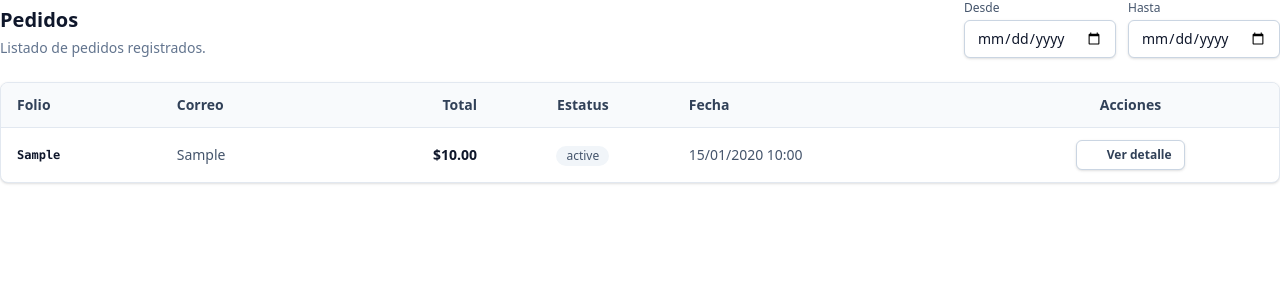
After one commit to hugovhs/hugo_santos, a Laravel app: page /dashboard/pedidos in a window 1280 px wide. The commit adds this page. Shown: the top 300 px of the page. Run offline with Laravel 12, Linux system fonts and the light colour scheme; a user stored in the database is signed in; data comes from the database, SQL or seed files in the repository; tables that the repository leaves empty hold one stand-in row (values such as "Sample post"); style sheets or scripts are compiled from the project's sources; some libraries are stand-ins or nearby versions; some web fonts are replaced.

Commit message:
historial de pedidos en el dashboard funcional

```diff
--- /dev/null
+++ b/app/Livewire/Dashboard/Pedidos.php
@@ -0,0 +1,96 @@
+<?php
+
+namespace App\Livewire\Dashboard;
+
+use App\Models\Pedido;
+use Carbon\Carbon;
+use Livewire\Attributes\Layout;
+use Livewire\Attributes\Title;
+use Livewire\Attributes\Url;
+use Livewire\Component;
+use Livewire\WithPagination;
+
+class Pedidos extends Component
+{
+    use WithPagination;
+
+    #[Url]
+    public string $fechaInicio = '';
+
+    #[Url]
+    public string $fechaFin = '';
+
+    public ?int $pedidoDetalleId = null;
+
+    public function verDetalle(int $id): void
+    {
+        $this->pedidoDetalleId = $id;
+    }
+
+    public function cerrarDetalle(): void
+    {
+        $this->pedidoDetalleId = null;
+    }
+
+    public function updatedFechaInicio(): void
+    {
+        $this->resetPage();
+    }
+
+    public function updatedFechaFin(): void
+    {
+        $this->resetPage();
+    }
+
+    public function limpiarFiltros(): void
+    {
+        $this->reset(['fechaInicio', 'fechaFin']);
+        $this->resetPage();
+    }
+
+    public function getFiltrosActivosProperty(): bool
+    {
+        return trim($this->fechaInicio) !== '' || trim($this->fechaFin) !== '';
+    }
+
+    protected function fechaValida(string $valor): ?string
+    {
+        $valor = trim($valor);
+
+        if ($valor === '') {
+            return null;
+        }
+
+        try {
+            return Carbon::createFromFormat('Y-m-d', $valor)->toDateString();
+        } catch (\Throwable) {
+            return null;
+        }
+    }
+
+    #[Title('Pedidos')]
+    #[Layout('components.layouts.admin')]
+    public function render()
+    {
+        $inicio = $this->fechaValida($this->fechaInicio);
+        $fin = $this->fechaValida($this->fechaFin);
+
+        $rangoInvertido = $inicio !== null && $fin !== null && $inicio > $fin;
+
+        $pedidos = Pedido::query()
+            ->when($inicio !== null, fn ($query) => $query->whereDate('fecha', '>=', $inicio))
+            ->when($fin !== null, fn ($query) => $query->whereDate('fecha', '<=', $fin))
+            ->orderByDesc('fecha')
+            ->orderByDesc('id')
+            ->paginate(10)
+            ->withQueryString();
+
+        return view('livewire.dashboard.pedidos', [
+            'pedidos' => $pedidos,
+            'rangoInvertido' => $rangoInvertido,
+            'pedidoDetalle' => $this->pedidoDetalleId
+                ? Pedido::query()->with(['detalles.producto'])->find($this->pedidoDetalleId)
+                : null,
+        ]);
+    }
+}
--- a/resources/views/dashboard/sidebar.blade.php
+++ b/resources/views/dashboard/sidebar.blade.php
@@ -29,6 +29,12 @@
             <i class="fa-solid fa-tags"></i>
             Categorías
         </a>
+
+        <a href="{{ route('dashboard.pedidos') }}"
+           class="flex items-center gap-3 rounded-lg px-3 py-2 text-sm font-medium transition-colors {{ request()->routeIs('dashboard.pedidos*') ? 'bg-indigo-600 text-white' : 'hover:bg-slate-800 hover:text-white' }}">
+            <i class="fa-solid fa-receipt"></i>
+            Pedidos
+        </a>
     </nav>
 
     {{-- Datos de usuario loggeado --}}
--- /dev/null
+++ b/resources/views/livewire/dashboard/pedidos.blade.php
@@ -0,0 +1,221 @@
+<div>
+    <div class="mb-6 flex flex-col gap-4 sm:flex-row sm:items-end sm:justify-between">
+        <div>
+            <h1 class="text-xl font-semibold text-slate-900">Pedidos</h1>
+            <p class="mt-1 text-sm text-slate-500">Listado de pedidos registrados.</p>
+        </div>
+
+        {{-- Filtros por rango de fechas (tiempo real, sin recargar) --}}
+        <div class="flex flex-col gap-3 sm:flex-row sm:items-end">
+            <div>
+                <label for="filtro-fecha-inicio" class="block text-xs font-medium text-slate-600">Desde</label>
+                <input
+                    id="filtro-fecha-inicio"
+                    type="date"
+                    wire:model.live="fechaInicio"
+                    class="mt-1 rounded-md border border-slate-300 bg-white px-3 py-2 text-sm text-slate-900 shadow-sm focus:border-indigo-500 focus:outline-none focus:ring-1 focus:ring-indigo-500"
+                />
+            </div>
+
+            <div>
+                <label for="filtro-fecha-fin" class="block text-xs font-medium text-slate-600">Hasta</label>
+                <input
+                    id="filtro-fecha-fin"
+                    type="date"
+                    wire:model.live="fechaFin"
+                    class="mt-1 rounded-md border border-slate-300 bg-white px-3 py-2 text-sm text-slate-900 shadow-sm focus:border-indigo-500 focus:outline-none focus:ring-1 focus:ring-indigo-500"
+                />
+            </div>
+
+            @if ($this->filtrosActivos)
+                <button
+                    type="button"
+                    wire:click="limpiarFiltros"
+                    class="inline-flex items-center justify-center gap-2 rounded-md border border-slate-300 bg-white px-3 py-2 text-sm font-semibold text-slate-600 shadow-sm transition hover:bg-slate-50 hover:text-slate-900"
+                >
+                    <i class="fa-solid fa-xmark" aria-hidden="true"></i>
+                    Limpiar
+                </button>
+            @endif
+        </div>
+    </div>
+
+    @if ($rangoInvertido)
+        <p class="mb-4 rounded-md border border-amber-200 bg-amber-50 px-4 py-3 text-sm text-amber-800">
+            <i class="fa-solid fa-triangle-exclamation mr-2" aria-hidden="true"></i>
+            La fecha «Desde» es posterior a la fecha «Hasta». Ajusta el rango para ver resultados.
+        </p>
+    @endif
+
+    {{-- Tabla de pedidos --}}
+    <div class="overflow-hidden rounded-lg border border-slate-200 bg-white shadow-sm">
+        <div class="overflow-x-auto">
+            <table class="min-w-full divide-y divide-slate-200 text-sm">
+                <thead class="bg-slate-50">
+                    <tr>
+                        <th scope="col" class="px-4 py-3 text-left font-semibold text-slate-700">Folio</th>
+                        <th scope="col" class="px-4 py-3 text-left font-semibold text-slate-700">Correo</th>
+                        <th scope="col" class="px-4 py-3 text-right font-semibold text-slate-700">Total</th>
+                        <th scope="col" class="px-4 py-3 text-center font-semibold text-slate-700">Estatus</th>
+                        <th scope="col" class="px-4 py-3 text-left font-semibold text-slate-700">Fecha</th>
+                        <th scope="col" class="px-4 py-3 text-center font-semibold text-slate-700">Acciones</th>
+                    </tr>
+                </thead>
+                <tbody class="divide-y divide-slate-200">
+                    @forelse ($pedidos as $pedido)
+                        <tr class="hover:bg-slate-50">
+                            <td class="whitespace-nowrap px-4 py-3 font-mono text-xs font-semibold text-slate-900">{{ $pedido->folio }}</td>
+                            <td class="max-w-[220px] truncate px-4 py-3 text-slate-600" title="{{ $pedido->correo }}">{{ $pedido->correo }}</td>
+                            <td class="whitespace-nowrap px-4 py-3 text-right font-semibold text-slate-900">${{ number_format($pedido->total, 2) }}</td>
+                            <td class="whitespace-nowrap px-4 py-3 text-center">
+                                <span class="inline-flex items-center rounded-full bg-slate-100 px-2.5 py-0.5 text-xs font-medium text-slate-600">{{ $pedido->estatus }}</span>
+                            </td>
+                            <td class="whitespace-nowrap px-4 py-3 text-slate-600">{{ \Carbon\Carbon::parse($pedido->fecha)->format('d/m/Y H:i') }}</td>
+                            <td class="whitespace-nowrap px-4 py-3">
+                                <div class="flex items-center justify-center gap-2">
+                                    <button
+                                        type="button"
+                                        wire:click="verDetalle({{ $pedido->id }})"
+                                        class="inline-flex items-center gap-2 rounded-md border border-slate-300 bg-white px-3 py-1.5 text-xs font-semibold text-slate-700 shadow-sm transition hover:bg-indigo-50 hover:text-indigo-700"
+                                    >
+                                        <i class="fa-solid fa-eye" aria-hidden="true"></i>
+                                        Ver detalle
+                                    </button>
+                                </div>
+                            </td>
+                        </tr>
+                    @empty
+                        <tr>
+                            <td colspan="6" class="px-4 py-10 text-center text-slate-500">
+                                @if ($this->filtrosActivos)
+                                    No hay pedidos en el rango de fechas seleccionado.
+                                @else
+                                    No hay pedidos registrados.
+                                @endif
+                            </td>
+                        </tr>
+                    @endforelse
+                </tbody>
+            </table>
+        </div>
+    </div>
+
+    {{-- Paginación --}}
+    <div class="mt-4">
+        {{ $pedidos->links() }}
+    </div>
+
+    {{-- Modal: detalle del pedido --}}
+    @if ($pedidoDetalle)
+        <div
+            class="fixed inset-0 z-50 flex items-center justify-center p-4"
+            role="dialog"
+            aria-modal="true"
+            aria-label="Detalle del pedido {{ $pedidoDetalle->folio }}"
+        >
+            <div
+                class="absolute inset-0 bg-slate-900/60"
+                wire:click="cerrarDetalle"
+                aria-hidden="true"
+            ></div>
+
+            <div class="relative max-h-[90vh] w-full max-w-2xl overflow-y-auto rounded-lg bg-white shadow-xl">
+                <div class="flex items-center justify-between border-b border-slate-200 px-5 py-4">
+                    <h2 class="text-base font-semibold text-slate-900">
+                        Detalle del pedido
+                        <span class="ml-1 font-mono text-xs text-slate-500">{{ $pedidoDetalle->folio }}</span>
+                    </h2>
+                    <button
+                        type="button"
+                        wire:click="cerrarDetalle"
+                        class="rounded-md p-1.5 text-slate-400 transition hover:bg-slate-100 hover:text-slate-700"
+                        aria-label="Cerrar detalle"
+                    >
+                        <i class="fa-solid fa-xmark" aria-hidden="true"></i>
+                    </button>
+                </div>
+
+                <div class="space-y-5 px-5 py-5">
+                    <dl class="grid grid-cols-2 gap-3 rounded-lg bg-slate-50 p-4 text-sm sm:grid-cols-4">
+                        <div>
+                            <dt class="text-xs font-medium uppercase tracking-wide text-slate-500">Correo</dt>
+                            <dd class="mt-0.5 break-all font-semibold text-slate-900">{{ $pedidoDetalle->correo }}</dd>
+                        </div>
+                        <div>
+                            <dt class="text-xs font-medium uppercase tracking-wide text-slate-500">Fecha</dt>
+                            <dd class="mt-0.5 font-semibold text-slate-900">{{ \Carbon\Carbon::parse($pedidoDetalle->fecha)->format('d/m/Y H:i') }}</dd>
+                        </div>
+                        <div>
+                            <dt class="text-xs font-medium uppercase tracking-wide text-slate-500">Estatus</dt>
+                            <dd class="mt-0.5 font-semibold text-slate-900">{{ $pedidoDetalle->estatus }}</dd>
+                        </div>
+                        <div>
+                            <dt class="text-xs font-medium uppercase tracking-wide text-slate-500">Folio</dt>
+                            <dd class="mt-0.5 font-mono text-xs font-semibold text-slate-900">{{ $pedidoDetalle->folio }}</dd>
+                        </div>
+                    </dl>
+
+                    <div>
+                        <h3 class="text-sm font-semibold text-slate-700">Productos</h3>
+                        <div class="mt-2 overflow-x-auto rounded-lg border border-slate-200">
+                            <table class="min-w-full divide-y divide-slate-200 text-sm">
+                                <thead class="bg-slate-50">
+                                    <tr>
+                                        <th scope="col" class="px-4 py-2 text-left font-semibold text-slate-700">Producto</th>
+                                        <th scope="col" class="px-4 py-2 text-right font-semibold text-slate-700">Cantidad</th>
+                                        <th scope="col" class="px-4 py-2 text-right font-semibold text-slate-700">Precio MXN</th>
+                                        <th scope="col" class="px-4 py-2 text-right font-semibold text-slate-700">Importe</th>
+                                    </tr>
+                                </thead>
+                                <tbody class="divide-y divide-slate-200">
+                                    @forelse ($pedidoDetalle->detalles as $detalle)
+                                        <tr>
+                                            <td class="px-4 py-2">
+                                                <p class="font-medium text-slate-900">{{ $detalle->producto?->nombre ?? ('Producto #' . $detalle->producto_id) }}</p>
+                                                @if ($detalle->producto?->sku)
+                                                    <p class="font-mono text-xs text-slate-500">{{ $detalle->producto->sku }}</p>
+                                                @endif
+                                            </td>
+                                            <td class="whitespace-nowrap px-4 py-2 text-right text-slate-600">{{ $detalle->cantidad }}</td>
+                                            <td class="whitespace-nowrap px-4 py-2 text-right text-slate-600">${{ number_format($detalle->precio_mxn, 2) }}</td>
+                                            <td class="whitespace-nowrap px-4 py-2 text-right font-semibold text-slate-900">${{ number_format($detalle->cantidad * $detalle->precio_mxn, 2) }}</td>
+                                        </tr>
+                                    @empty
+                                        <tr>
+                                            <td colspan="4" class="px-4 py-6 text-center text-slate-500">Este pedido no tiene productos.</td>
+                                        </tr>
+                                    @endforelse
+                                </tbody>
+                            </table>
+                        </div>
+                    </div>
+
+                    <dl class="ml-auto w-full max-w-xs space-y-2 rounded-lg bg-slate-50 p-4 text-sm">
+                        <div class="flex items-center justify-between">
+                            <dt class="text-slate-500">Subtotal</dt>
+                            <dd class="font-semibold text-slate-900">${{ number_format($pedidoDetalle->subtotal, 2) }}</dd>
+                        </div>
+                        <div class="flex items-center justify-between">
+                            <dt class="text-slate-500">Impuestos</dt>
+                            <dd class="font-semibold text-slate-900">${{ number_format($pedidoDetalle->impuestos, 2) }}</dd>
+                        </div>
+                        <div class="flex items-center justify-between border-t border-slate-200 pt-2">
+                            <dt class="font-semibold text-slate-700">Total</dt>
+                            <dd class="font-bold text-slate-900">${{ number_format($pedidoDetalle->total, 2) }}</dd>
+                        </div>
+                    </dl>
+                </div>
+
+                <div class="flex items-center justify-end border-t border-slate-200 px-5 py-4">
+                    <button
+                        type="button"
+                        wire:click="cerrarDetalle"
+                        class="rounded-md bg-indigo-600 px-4 py-2 text-sm font-semibold text-white shadow-sm transition hover:bg-indigo-500"
+                    >
+                        Cerrar
+                    </button>
+                </div>
+            </div>
+        </div>
+    @endif
+</div>
--- a/routes/web.php
+++ b/routes/web.php
@@ -11,6 +11,7 @@ use App\Livewire\Dashboard\Categorias;
 use App\Livewire\Dashboard\CrearProducto;
 use App\Livewire\Dashboard\EditarProducto;
 use App\Livewire\Dashboard\Productos;
+use App\Livewire\Dashboard\Pedidos;
 use App\Livewire\Login;
 
 use Illuminate\Support\Facades\Route;
@@ -33,4 +34,5 @@ Route::group(['middleware' => 'auth', 'prefix' => 'dashboard'], function () {
     Route::get('/productos/crear', CrearProducto::class)->name('dashboard.productos.crear');
     Route::get('/productos/{producto}/editar', EditarProducto::class)->name('dashboard.productos.editar');
     Route::get('/categorias', Categorias::class)->name('dashboard.categorias');
+    Route::get('/pedidos', Pedidos::class)->name('dashboard.pedidos');
 });
```
Also changed, not shown: app/Models/PedidoDetalle.php (+10 -0 lines).
